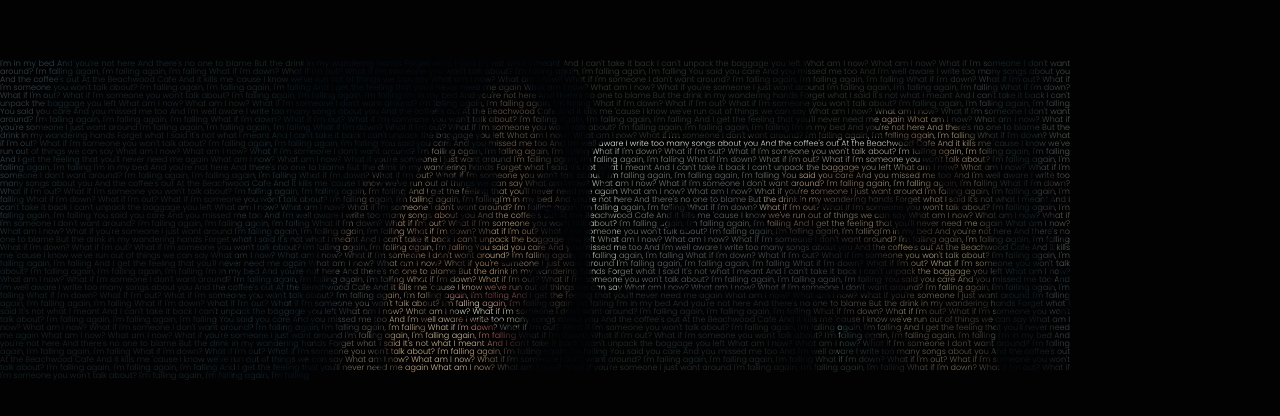
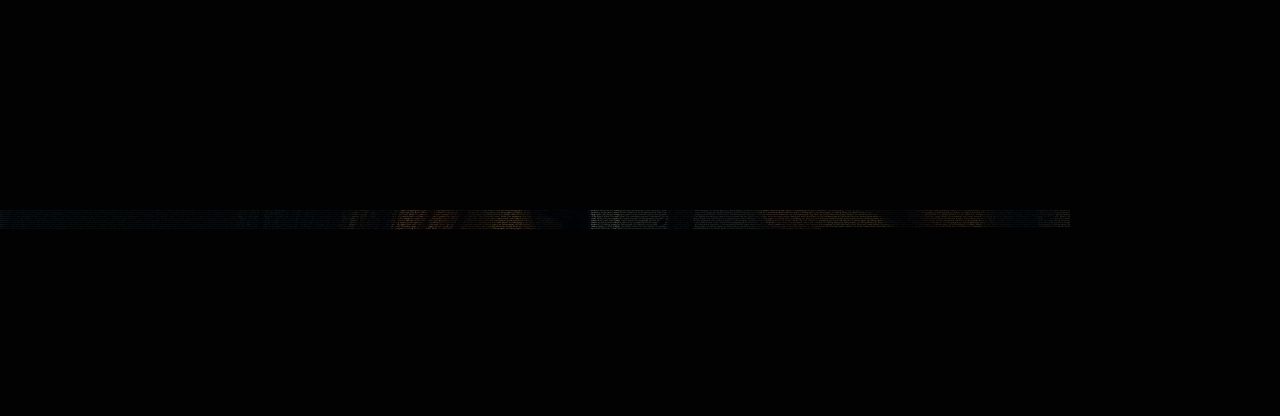
Before and after one commit to pinyapple1029/webtest1, a plain HTML site: page index.html in a window 1280 px wide. Shown: the part 180-596 px from the top of the page. Drawn offline with Linux system fonts and the light colour scheme.

Commit message:
Update style.css

```diff
--- a/style.css
+++ b/style.css
@@ -1,7 +1,7 @@
 @import url('https://fonts.googleapis.com/css2?family=Poppins:wght@300&display=swap');
 
 p {
-  font-size: 8px;
+  font-size: 2px;
 
 
 
```
